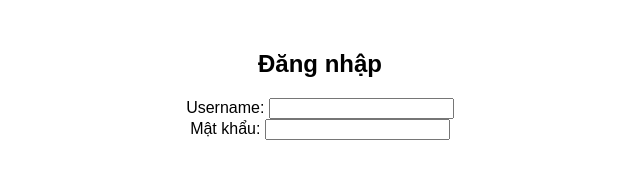
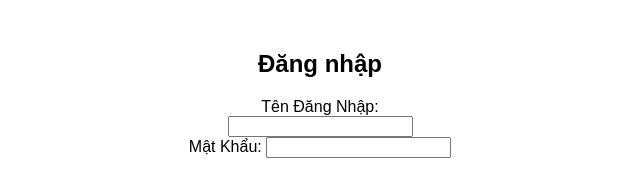
Before and after one commit to vduong2k2/git-project, a plain HTML site: page index.html in a window 1280 px wide. Shown: the whole page, without its empty margins (320-960 px from the left). Drawn offline with Linux system fonts and the light colour scheme.

Commit message:
change name and password

```diff
--- a/index.html
+++ b/index.html
@@ -20,10 +20,10 @@
     <div id="login-form">
       <h2>Đăng nhập</h2>
       <form id="loginForm" onsubmit="validateLogin(event)">
-        <label for="username">Username:</label>
+        <label for="username">Tên Đăng Nhập:</label>
         <input type="text" id="username" name="username" required />
         <br />
-        <label for="password">Mật khẩu:</label>
+        <label for="password">Mật Khẩu:</label>
         <input type="password" id="password" name="password" required />
         <br />
       </form>
```
